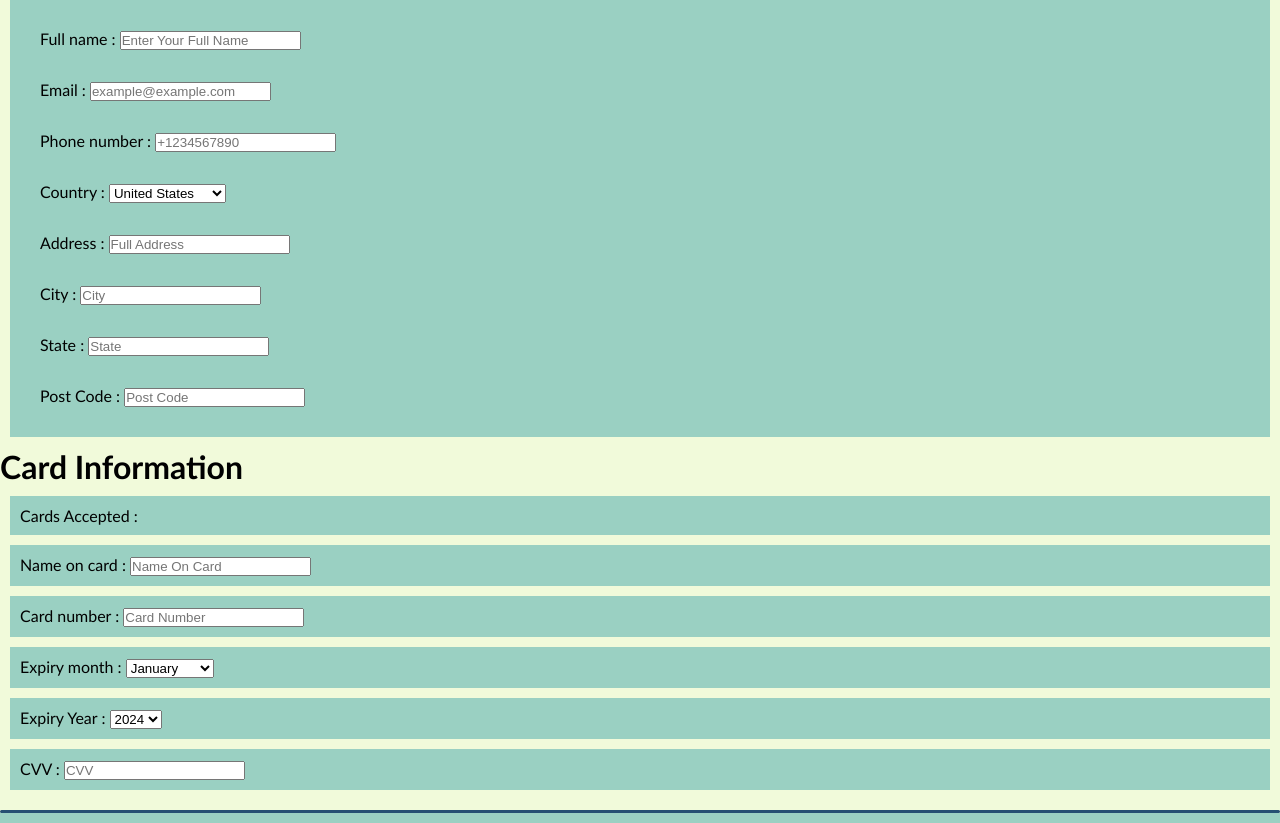
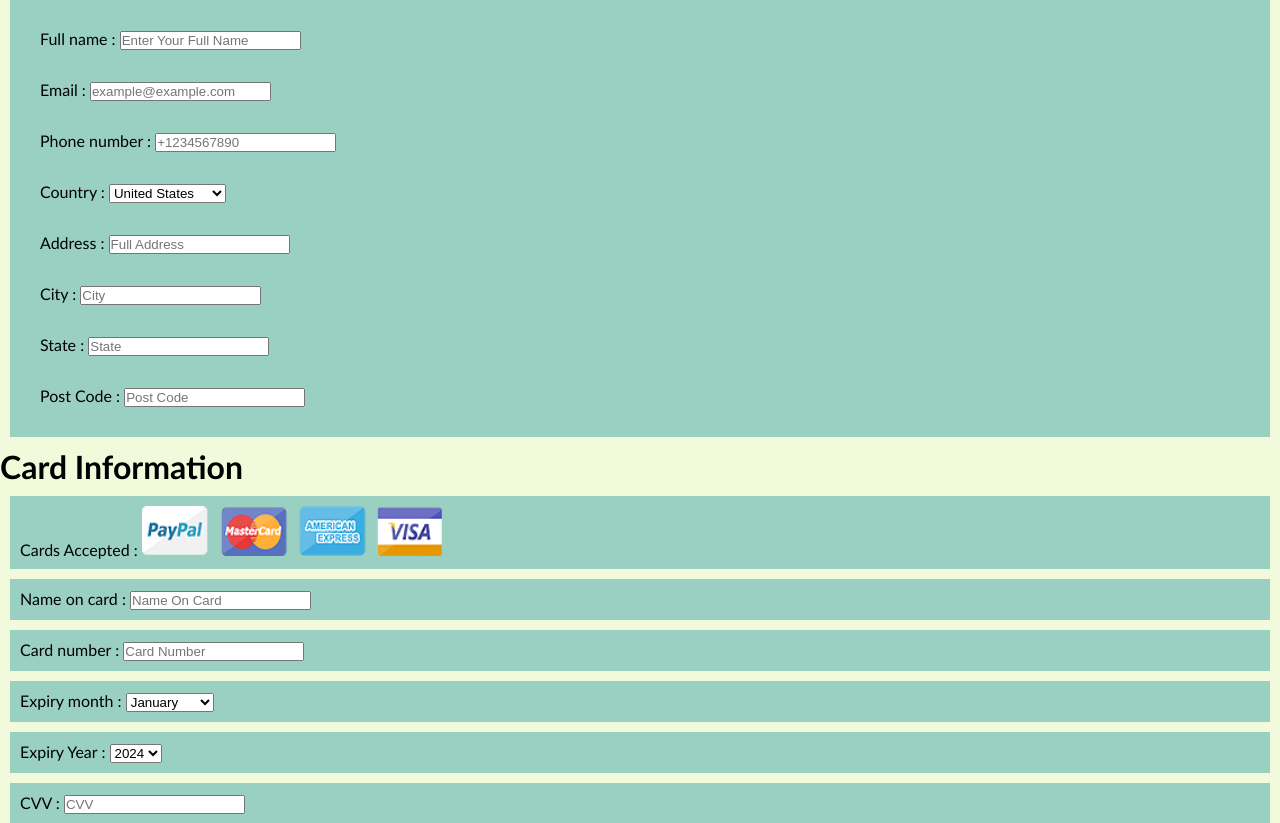
Before and after one commit to nurhussein1/e15wad, a Django app: page /realm/purchase/ in a window 1280 px wide. Shown: the part 161-984 px from the top of the page. Run offline with Django 3.2, Linux system fonts and the light colour scheme.

Commit message:
added images for cards accepeted

```diff
--- a/templates/realm/purchaseOrRent/purchase.html
+++ b/templates/realm/purchaseOrRent/purchase.html
@@ -75,6 +75,7 @@ Purcahse
 
     <div>
         <span>Cards Accepted :</span>
+        <img src="{% static 'card_img.png' %}" width="300" height="50">
     </div>
     <div>
         <span>Name on card :</span>
```
Also changed, not shown: static/card_img.png (added), 2 other files.
